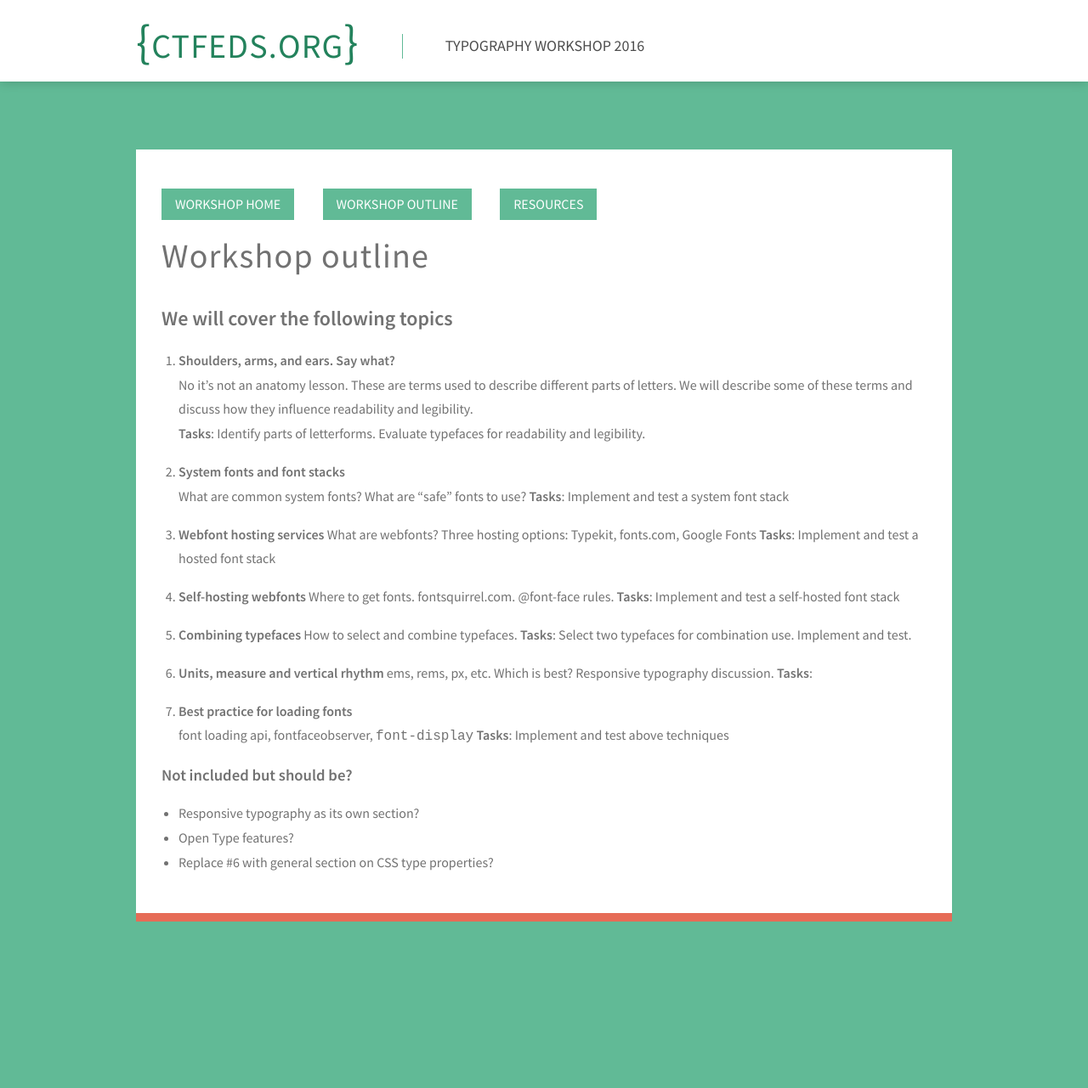
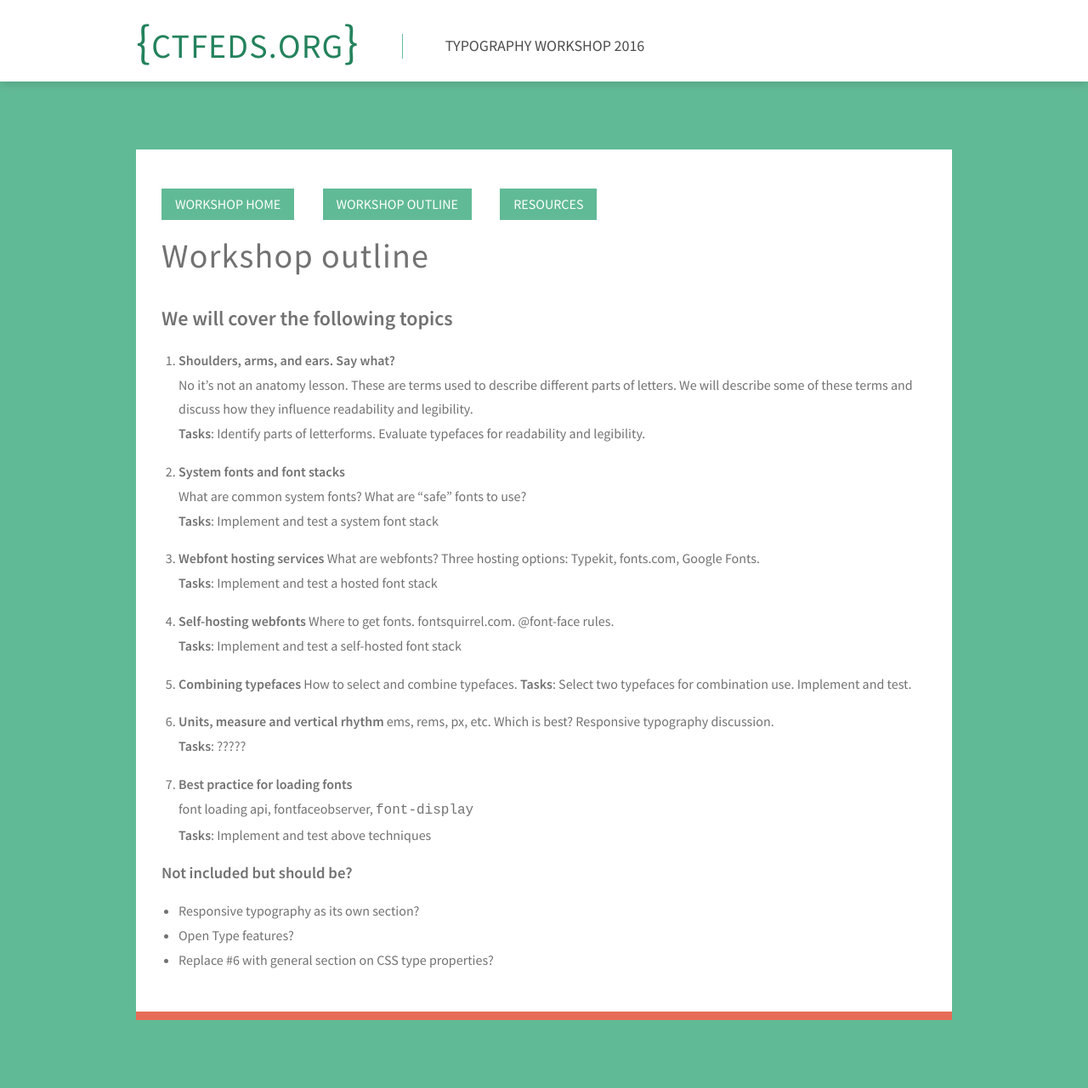
Before and after one commit to CTFEDs/typography-workshop-2016, a Jekyll site: the page built from workshop-outline.md, in a window 1280 px wide. Shown: the whole page at 85% size. Built offline with Jekyll 4.4.1, drawn with Linux system fonts in a browser that asks for light colours; before the commit the page ends 1165 px from its top, so only the background shows below that.

Commit message:
Add spacing

```diff
--- a/workshop-outline.md
+++ b/workshop-outline.md
@@ -10,27 +10,27 @@ title: Workshop outline
     **Tasks**: Identify parts of letterforms. Evaluate typefaces for readability and legibility.
 
 2. **System fonts and font stacks**<br>
-    What are common system fonts? What are "safe" fonts to use?
+    What are common system fonts? What are "safe" fonts to use?<br>
     **Tasks**: Implement and test a system font stack
 
 3. **Webfont hosting services**
-    What are webfonts? Three hosting options: Typekit, fonts.com, Google Fonts
+    What are webfonts? Three hosting options: Typekit, fonts.com, Google Fonts.<br>
     **Tasks**: Implement and test a hosted font stack
 
 4. **Self-hosting webfonts**
-    Where to get fonts. fontsquirrel.com. @font-face rules.
+    Where to get fonts. fontsquirrel.com. @font-face rules.<br>
     **Tasks**: Implement and test a self-hosted font stack
 
 5. **Combining typefaces**
     How to select and combine typefaces.
-    **Tasks**: Select two typefaces for combination use. Implement and test.
+    **Tasks**: Select two typefaces for combination use. Implement and test.<br>
 
 6. **Units, measure and vertical rhythm**
-    ems, rems, px, etc. Which is best? Responsive typography discussion.
-    **Tasks**:
+    ems, rems, px, etc. Which is best? Responsive typography discussion.<br>
+    **Tasks**: ?????
 
 7. **Best practice for loading fonts**<br>
-    font loading api, fontfaceobserver, `font-display`
+    font loading api, fontfaceobserver, `font-display`<br>
     **Tasks**: Implement and test above techniques
 
 
```
